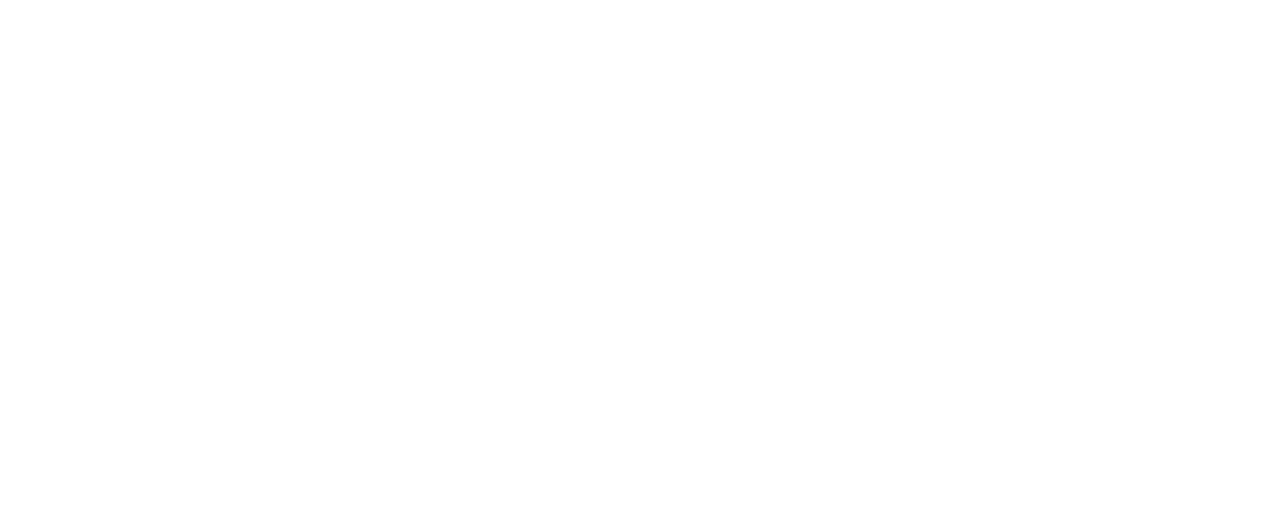
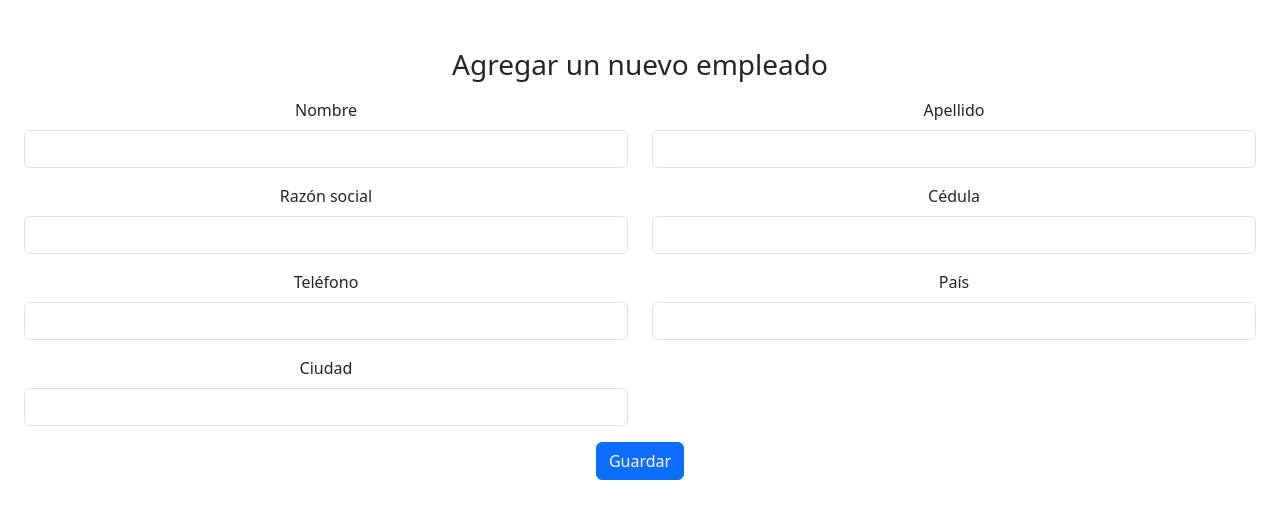
Before and after one commit to jordancam97/frontend-laravel, a React (Create React App) app: page /create in a window 1280 px wide. Before the commit this address had no page. Shown: the top 518 px of the page. Built offline with nearby package versions, Linux system fonts and the light colour scheme.

Commit message:
create employees finished

```diff
--- a/src/App.js
+++ b/src/App.js
@@ -10,8 +10,8 @@
       <BrowserRouter>
        <Routes>
           <Route path='/' element={<ShowEmpleados/>} />
-          {/* <Route path='/create' element={<CreateEmpleados/>}/>
-          <Route path='/edit/:id' element={<EditEmpleados/>}/> */}
+          <Route path='/create' element={<CreateEmpleados/>}/>
+          {/* <Route path='/edit/:id' element={<EditEmpleados/>}/> */}
         </Routes>
       </BrowserRouter>
     </div>
--- a/src/components/CreateEmpleados.js
+++ b/src/components/CreateEmpleados.js
@@ -0,0 +1,110 @@
+import React, { useEffect, useState } from "react";
+import axios from "axios";
+import { useNavigate } from "react-router-dom";
+
+const endpoint = "http://localhost:8000/api/empleado";
+
+const CreateEmpleados = () => {
+  const [nombre, setNombre] = useState("");
+  const [apellido, setApellido] = useState("");
+  const [razon, setRazon] = useState("");
+  const [cedula, setCedula] = useState("");
+  const [telefono, setTelefono] = useState("");
+  const [pais, setPais] = useState("");
+  const [ciudad, setCiudad] = useState("");
+
+  const navigate = useNavigate();
+
+  const store = async (e) => {
+    e.preventDefault();
+    await axios.post(endpoint, {
+      nombre: nombre,
+      apellido: apellido,
+      razon_social: razon,
+      cedula: cedula,
+      telefono: telefono,
+      pais: pais,
+      ciudad: ciudad,
+    });
+    navigate("/");
+  };
+
+  return (
+    <div className="px-4 ">
+      <h3 className="mt-5 mb-3">Agregar un nuevo empleado</h3>
+      <form onSubmit={store}>
+        <div className="row ">
+          <div className="mb-3 col-md-6">
+            <label className="form-label">Nombre</label>
+            <input
+              value={nombre}
+              onChange={(e) => setNombre(e.target.value)}
+              type="text"
+              className="form-control"
+            />
+          </div>
+          <div className="mb-3 col-md-6">
+            <label className="form-label">Apellido</label>
+            <input
+              value={apellido}
+              onChange={(e) => setApellido(e.target.value)}
+              type="text"
+              className="form-control"
+            />
+          </div>
+          <div className="mb-3 col-md-6">
+            <label className="form-label">Razón social</label>
+            <input
+              value={razon}
+              onChange={(e) => setRazon(e.target.value)}
+              type="text"
+              className="form-control"
+            />
+          </div>
+          <div className="mb-3 col-md-6">
+            <label className="form-label">Cédula</label>
+            <input
+              value={cedula}
+              onChange={(e) => setCedula(e.target.value)}
+              type="number"
+              className="form-control"
+            />
+          </div>
+          <div className="mb-3 col-md-6">
+            <label className="form-label">Teléfono</label>
+            <input
+              value={telefono}
+              onChange={(e) => setTelefono(e.target.value)}
+              type="number"
+              className="form-control"
+            />
+          </div>
+          <div className="mb-3 col-md-6">
+            <label className="form-label">País</label>
+            <input
+              value={pais}
+              onChange={(e) => setPais(e.target.value)}
+              type="text"
+              className="form-control"
+            />
+          </div>
+          <div className="mb-3 col-md-6">
+            <label className="form-label">Ciudad</label>
+            <input
+              value={ciudad}
+              onChange={(e) => setCiudad(e.target.value)}
+              type="text"
+              className="form-control"
+            />
+          </div>
+        </div>
+
+        <button type="submit" className="btn btn-primary">
+          Guardar
+        </button>
+      </form>
+    </div>
+  );
+};
+
+export default CreateEmpleados;
```
